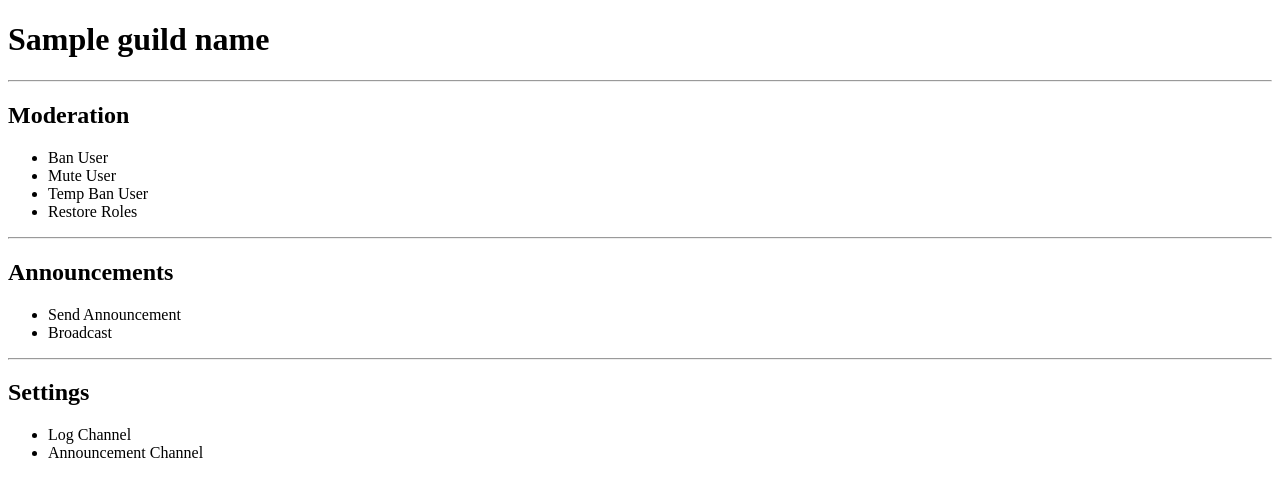
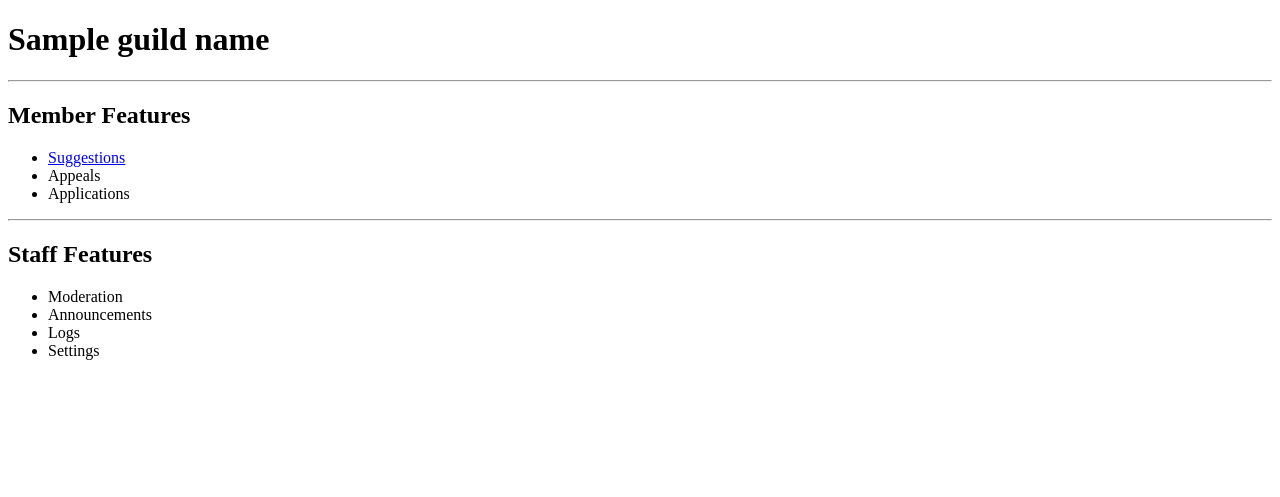
Before and after one commit to AngelLand-Discord/DA-X, a Flask app: template dashboard-service/templates/guild.html in a window 1280 px wide. Shown: the top 497 px of the page. Run offline with Flask 3, Linux system fonts and the light colour scheme; the template is opened without the code that fills it: most values are stand-ins (such as "Sample title", 1, 10 or a date in 2020).

Commit message:
Update guild.html

```diff
--- a/dashboard-service/templates/guild.html
+++ b/dashboard-service/templates/guild.html
@@ -2,41 +2,71 @@
 <html>
 
 <head>
-    <title>Guild Dashboard</title>
+    <title>{{ guild_name }}</title>
 </head>
 
 <body>
 
-<h1>{{ guild_name }}</h1>
+<h1>
+
+{{ guild_name }}
+
+</h1>
 
 <hr>
 
-<h2>Moderation</h2>
+<h2>
+
+Member Features
+
+</h2>
 
 <ul>
-    <li>Ban User</li>
-    <li>Mute User</li>
-    <li>Temp Ban User</li>
-    <li>Restore Roles</li>
+
+<li>
+<a href="/guild/{{ guild_id }}/suggestions">
+Suggestions
+</a>
+</li>
+
+<li>
+Appeals
+</li>
+
+<li>
+Applications
+</li>
+
 </ul>
 
 <hr>
 
-<h2>Announcements</h2>
+<h2>
+
+Staff Features
+
+</h2>
 
 <ul>
-    <li>Send Announcement</li>
-    <li>Broadcast</li>
-</ul>
 
-<hr>
+<li>
+Moderation
+</li>
 
-<h2>Settings</h2>
+<li>
+Announcements
+</li>
 
-<ul>
-    <li>Log Channel</li>
-    <li>Announcement Channel</li>
+<li>
+Logs
+</li>
+
+<li>
+Settings
+</li>
+
 </ul>
 
 </body>
+
 </html>
```
